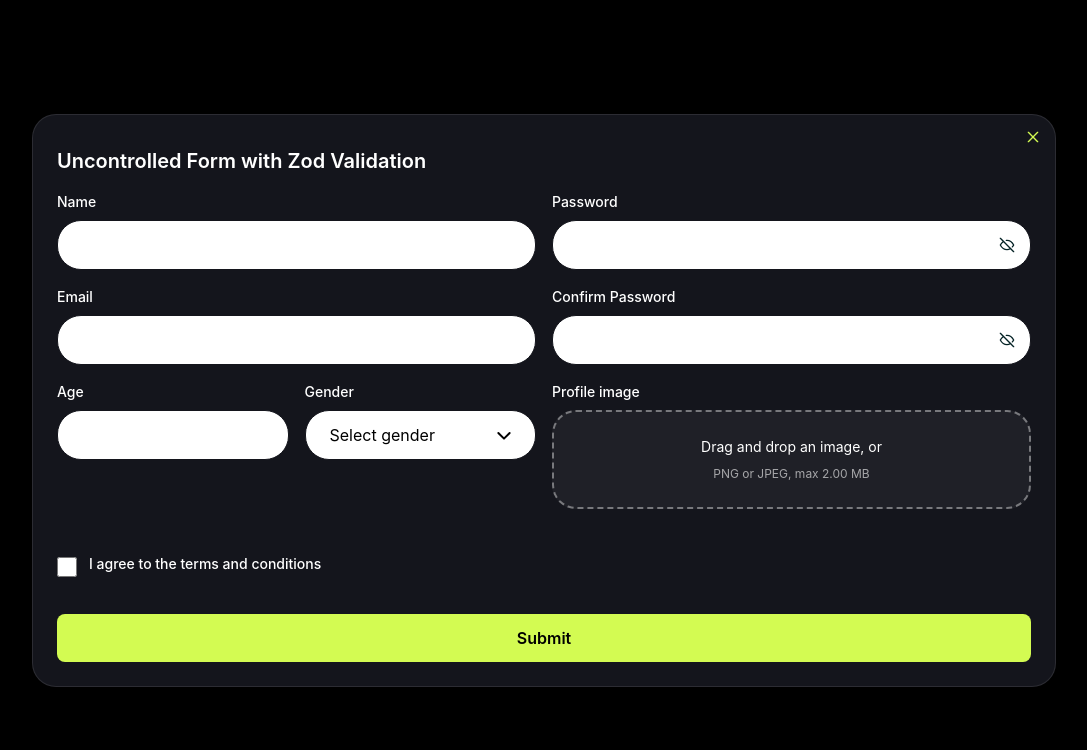
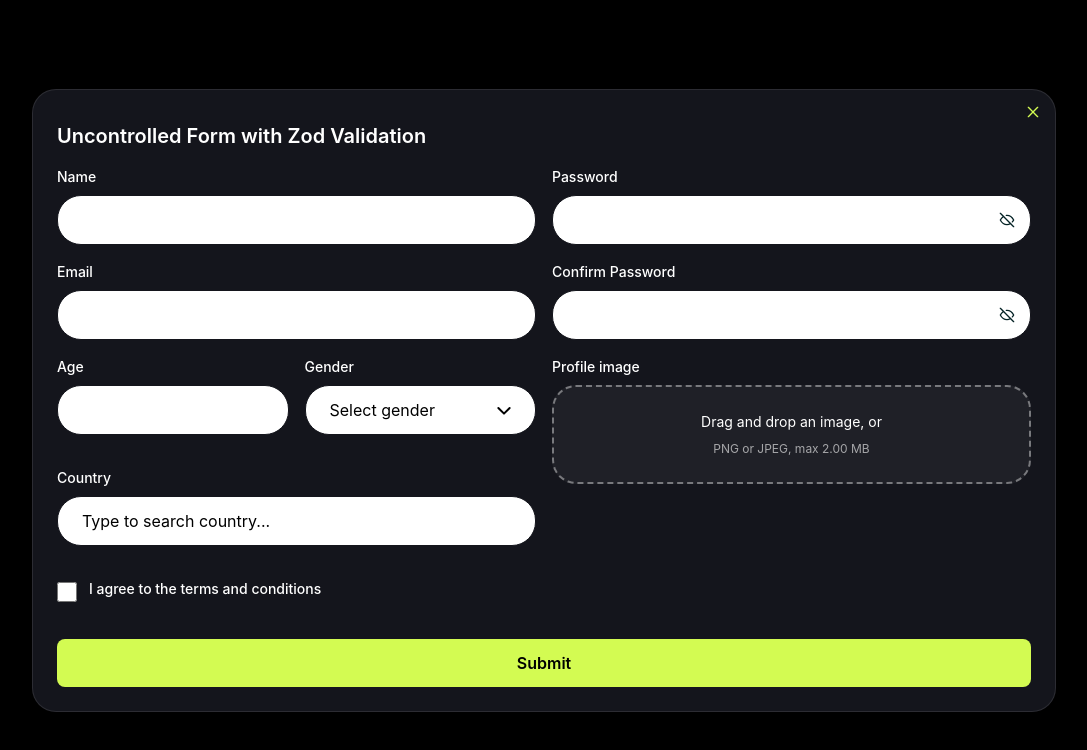
Before and after one commit to KikinovK/RSS-REACT-2026Q2, a React (Vite) app: page / in a window 1280 px wide. Both pictures are taken after a click on the button "Open Uncontrolled Modal". Shown: the top 750 px of the page, without its empty margins (96-1183 px from the left). Built offline with nearby package versions, Linux system fonts and the light colour scheme.

Commit message:
feat: add autocomplect country

```diff
--- a/src/components/ControlledForm/index.tsx
+++ b/src/components/ControlledForm/index.tsx
@@ -3,6 +3,7 @@ import { Controller, useForm } from 'react-hook-form';
 import { zodResolver } from '@hookform/resolvers/zod';
 import { useFormStore } from '../../store/formStore';
 import Button from '../ui/Button';
+import FieldAutocomplete from '../ui/FieldAutocomplete';
 import FieldCheckbox from '../ui/FieldCheckbox';
 import FieldInput from '../ui/FieldInput';
 import FieldSelect from '../ui/FieldSelect';
@@ -12,6 +13,7 @@ import { type FormData, formSchema } from '../../validate';
 
 const ControlledForm = () => {
   const addControlledSubmission = useFormStore((state) => state.addControlledSubmission);
+  const countries = useFormStore((state) => state.countries);
   const [imageValidationError, setImageValidationError] = useState<string | undefined>(undefined);
   const {
     register,
@@ -85,6 +87,23 @@ const ControlledForm = () => {
             placeholder="Select gender"
           />
         </div>
+        <Controller
+          control={control}
+          name="country"
+          render={({ field, fieldState }) => (
+            <FieldAutocomplete
+              id="country"
+              label="Country"
+              className="mb-4"
+              options={countries}
+              value={field.value ?? ''}
+              onChange={field.onChange}
+              onBlur={field.onBlur}
+              error={fieldState.error?.message}
+              placeholder="Type to search country..."
+            />
+          )}
+        />
         </div>
         <div>
           <FieldPasswordFields
--- a/src/components/ListDataForms/index.tsx
+++ b/src/components/ListDataForms/index.tsx
@@ -6,7 +6,7 @@ interface ListDataFormsProps {
 
 const ListDataForms = ({ submissions }: ListDataFormsProps) => {
   return (
-    <ul className="mt-4 text-sm text-stardust/80">
+    <ul className="w-full mt-4 text-sm text-stardust/80">
       {submissions.map((submission) => (
         <li key={submission.id} className="mb-4 p-4 border border-stardust/20 rounded">
           <div className="grid grid-cols-2 gap-2">
@@ -15,6 +15,7 @@ const ListDataForms = ({ submissions }: ListDataFormsProps) => {
             <span className="font-semibold"><strong>Email:</strong> {submission.data.email}</span>
             <span className="font-semibold"><strong>Age:</strong> {submission.data.age}</span>
             <span className="font-semibold"><strong>Gender:</strong> {submission.data.gender}</span>
+            <span className="font-semibold"><strong>Country:</strong> {submission.data.country}</span>
             <span className="font-semibold"><strong>Password:</strong> {submission.data.password}</span>
             <span className="font-semibold"><strong>Confirm Password:</strong> {submission.data.confirmPassword}</span>
             <span className="font-semibold"><strong>Terms:</strong> {submission.data.terms ? 'Accepted' : 'Not accepted'}</span>
--- a/src/components/UnControlledForm/index.tsx
+++ b/src/components/UnControlledForm/index.tsx
@@ -3,6 +3,7 @@ import * as z from 'zod';
 import { useFormStore } from '../../store/formStore';
 
 import Button from '../ui/Button';
+import FieldAutocomplete from '../ui/FieldAutocomplete';
 import FieldCheckbox from '../ui/FieldCheckbox';
 import FieldInput from '../ui/FieldInput';
 import FieldSelect from '../ui/FieldSelect';
@@ -15,10 +16,12 @@ type FieldErrors = Partial<Record<keyof FormData, string>>;
 
 const UnControlledForm = () => {
   const addUncontrolledSubmission = useFormStore((state) => state.addUncontrolledSubmission);
+  const countries = useFormStore((state) => state.countries);
   const [errors, setErrors] = useState<FieldErrors>({});
   const [isSubmitting, setIsSubmitting] = useState(false);
   const [isSubmitSuccessful, setIsSubmitSuccessful] = useState(false);
   const [imageValue, setImageValue] = useState<string>('');
+  const [countryValue, setCountryValue] = useState<string>('');
 
   const nameRef = useRef<HTMLInputElement>(null);
   const emailRef = useRef<HTMLInputElement>(null);
@@ -52,6 +55,7 @@ const UnControlledForm = () => {
       age: ageRef.current?.value || '',
       gender: genderRef.current?.value || '',
       terms: termsRef.current?.checked || false,
+      country: countryValue,
       image: imageValue,
     };
 
@@ -71,7 +75,7 @@ const UnControlledForm = () => {
     }
 
     return formData;
-  }, [validateField, imageValue]);
+  }, [validateField, imageValue, countryValue]);
 
   const handleSubmit = async (e: React.FormEvent<HTMLFormElement>) => {
     e.preventDefault();
@@ -90,6 +94,7 @@ const UnControlledForm = () => {
     const form = e.target as HTMLFormElement;
     form.reset();
     setImageValue('');
+    setCountryValue('');
     setErrors({});
     setIsSubmitting(false);
     setIsSubmitSuccessful(true);
@@ -172,6 +177,20 @@ const UnControlledForm = () => {
               placeholder="Select gender"
             />
           </div>
+          <FieldAutocomplete
+            id="country"
+            label="Country"
+            className="mb-4"
+            options={countries}
+            value={countryValue}
+            onChange={(val) => {
+              setCountryValue(val);
+              setErrors((prev) => ({ ...prev, country: undefined }));
+            }}
+            onBlur={() => handleBlur('country', countryValue)}
+            error={errors.country}
+            placeholder="Type to search country..."
+          />
         </div>
         <div>
           <FieldPasswordFields
--- /dev/null
+++ b/src/components/ui/FieldAutocomplete/index.tsx
@@ -0,0 +1,195 @@
+import {
+  useRef,
+  useState,
+  useEffect,
+  useId,
+  type ChangeEvent,
+  type KeyboardEvent,
+  forwardRef,
+  useImperativeHandle,
+} from 'react';
+
+import { Label, FieldError } from '../FieldInput';
+
+interface FieldAutocompleteProps {
+  id?: string;
+  label?: string;
+  error?: string;
+  className?: string;
+  value?: string;
+  options: string[];
+  placeholder?: string;
+  onChange?: (value: string) => void;
+  onBlur?: () => void;
+}
+
+const filterOptions = (options: string[], query: string): string[] => {
+  const trimmed = query.trim().toLowerCase();
+  if (!trimmed) return options;
+  return options.filter((option) => option.toLowerCase().includes(trimmed));
+};
+
+const FieldAutocomplete = forwardRef<HTMLInputElement, FieldAutocompleteProps>(
+  (
+    {
+      id: providedId,
+      label = 'Country',
+      error,
+      className,
+      value = '',
+      options,
+      placeholder = 'Type to search...',
+      onChange,
+      onBlur,
+    },
+    ref
+  ) => {
+    const generatedId = useId();
+    const id = providedId ?? generatedId;
+    const listId = `${id}-listbox`;
+    const errorId = `${id}-error`;
+
+    const inputRef = useRef<HTMLInputElement | null>(null);
+    const containerRef = useRef<HTMLDivElement | null>(null);
+    const [isOpen, setIsOpen] = useState(false);
+    const [activeIndex, setActiveIndex] = useState(-1);
+
+    useImperativeHandle(ref, () => inputRef.current as HTMLInputElement);
+
+    const matches = filterOptions(options, value);
+    const describedBy = error ? errorId : undefined;
+
+    useEffect(() => {
+      const handleClickOutside = (event: MouseEvent) => {
+        if (containerRef.current && !containerRef.current.contains(event.target as Node)) {
+          setIsOpen(false);
+        }
+      };
+      document.addEventListener('mousedown', handleClickOutside);
+      return () => document.removeEventListener('mousedown', handleClickOutside);
+    }, []);
+
+    const handleChange = (event: ChangeEvent<HTMLInputElement>) => {
+      onChange?.(event.target.value);
+      setIsOpen(true);
+      setActiveIndex(-1);
+    };
+
+    const handleSelect = (option: string) => {
+      onChange?.(option);
+      setIsOpen(false);
+      setActiveIndex(-1);
+    };
+
+    const handleKeyDown = (event: KeyboardEvent<HTMLInputElement>) => {
+      if (event.key === 'ArrowDown') {
+        event.preventDefault();
+        setIsOpen(true);
+        setActiveIndex((prev) => (prev < matches.length - 1 ? prev + 1 : 0));
+      } else if (event.key === 'ArrowUp') {
+        event.preventDefault();
+        setIsOpen(true);
+        setActiveIndex((prev) => (prev > 0 ? prev - 1 : matches.length - 1));
+      } else if (event.key === 'Enter' && activeIndex >= 0 && matches[activeIndex]) {
+        event.preventDefault();
+        handleSelect(matches[activeIndex]);
+      } else if (event.key === 'Escape') {
+        setIsOpen(false);
+        setActiveIndex(-1);
+      }
+    };
+
+    const handleFocus = () => {
+      setIsOpen(true);
+    };
+
+    return (
+      <div className={`flex flex-col ${className || ''}`}>
+        {label && <Label htmlFor={id}>{label}</Label>}
+        <div className="relative" ref={containerRef}>
+          <input
+            ref={inputRef}
+            id={id}
+            type="text"
+            role="combobox"
+            autoComplete="off"
+            value={value}
+            placeholder={placeholder}
+            onChange={handleChange}
+            onFocus={handleFocus}
+            onBlur={onBlur}
+            onKeyDown={handleKeyDown}
+            aria-invalid={!!error}
+            aria-describedby={describedBy}
+            aria-expanded={isOpen}
+            aria-controls={listId}
+            aria-autocomplete="list"
+            aria-activedescendant={
+              activeIndex >= 0 && matches[activeIndex] ? `${id}-opt-${activeIndex}` : undefined
+            }
+            className={`
+              w-full
+              px-6
+              py-3
+              bg-stardust
+              text-deep-space
+              text-body
+              border border-midnight-core
+              rounded-(--radius-inputs)
+              placeholder:text-deep-space
+              outline-none
+              transition-all
+              focus:border-guidepost-green
+              focus:ring-1 focus:ring-guidepost-green
+              disabled:opacity-50
+              disabled:cursor-not-allowed
+              ${error ? 'border-guidepost-green' : ''}
+            `}
+          />
+          {isOpen && matches.length > 0 && (
+            <ul
+              id={listId}
+              role="listbox"
+              className="absolute z-10 w-full max-h-60 overflow-auto mt-1 bg-stardust text-deep-space border border-midnight-core rounded-(--radius-inputs) shadow-lg"
+            >
+              {matches.map((option, index) => {
+                const isActive = index === activeIndex;
+                return (
+                  <li
+                    key={option}
+                    id={`${id}-opt-${index}`}
+                    role="option"
+                    aria-selected={isActive}
+                    onMouseEnter={() => setActiveIndex(index)}
+                    onMouseDown={(e) => {
+                      e.preventDefault();
+                    }}
+                    onClick={() => handleSelect(option)}
+                    className={`
+                      px-4 py-2 cursor-pointer text-body-sm
+                      ${isActive ? 'bg-guidepost-green/30' : 'hover:bg-guidepost-green/20'}
+                    `}
+                  >
+                    {option}
+                  </li>
+                );
+              })}
+            </ul>
+          )}
+          {isOpen && matches.length === 0 && (
+            <div
+              className="absolute z-10 w-full mt-1 bg-stardust text-deep-space/60 border border-midnight-core rounded-(--radius-inputs) shadow-lg px-4 py-2 text-body-sm"
+            >
+              No matches found
+            </div>
+          )}
+        </div>
+        <FieldError id={id}>{error}</FieldError>
+      </div>
+    );
+  }
+);
+
+FieldAutocomplete.displayName = 'FieldAutocomplete';
+
+export default FieldAutocomplete;
--- /dev/null
+++ b/src/store/constants.ts
@@ -0,0 +1,59 @@
+export const COUNTRIES: string[] = [
+  'Argentina',
+  'Australia',
+  'Austria',
+  'Belarus',
+  'Belgium',
+  'Brazil',
+  'Bulgaria',
+  'Canada',
+  'Chile',
+  'China',
+  'Colombia',
+  'Croatia',
+  'Czech Republic',
+  'Denmark',
+  'Egypt',
+  'Estonia',
+  'Finland',
+  'France',
+  'Germany',
+  'Greece',
+  'Hungary',
+  'Iceland',
+  'India',
+  'Indonesia',
+  'Ireland',
+  'Israel',
+  'Italy',
+  'Japan',
+  'Kazakhstan',
+  'Latvia',
+  'Lithuania',
+  'Mexico',
+  'Moldova',
+  'Netherlands',
+  'New Zealand',
+  'Norway',
+  'Poland',
+  'Portugal',
+  'Romania',
+  'Russia',
+  'Serbia',
+  'Singapore',
+  'Slovakia',
+  'Slovenia',
+  'South Africa',
+  'South Korea',
+  'Spain',
+  'Sweden',
+  'Switzerland',
+  'Thailand',
+  'Turkey',
+  'Ukraine',
+  'United Arab Emirates',
+  'United Kingdom',
+  'United States',
+  'Uruguay',
+  'Vietnam',
+];
--- a/src/store/formStore.ts
+++ b/src/store/formStore.ts
@@ -2,6 +2,7 @@ import { create } from 'zustand';
 import { persist, createJSONStorage } from 'zustand/middleware';
 
 import type { FormData } from '../validate';
+import { COUNTRIES } from './constants';
 
 export interface FormSubmission {
   id: string;
@@ -10,6 +11,7 @@ export interface FormSubmission {
 }
 
 interface FormStore {
+  countries: string[];
   controlledSubmissions: FormSubmission[];
   uncontrolledSubmissions: FormSubmission[];
   addControlledSubmission: (data: FormData) => void;
@@ -22,6 +24,7 @@ interface FormStore {
 export const useFormStore = create<FormStore>()(
   persist(
     (set) => ({
+      countries: COUNTRIES,
       controlledSubmissions: [],
       uncontrolledSubmissions: [],
 
@@ -64,6 +67,10 @@ export const useFormStore = create<FormStore>()(
     {
       name: 'form-storage',
       storage: createJSONStorage(() => localStorage),
+      partialize: (state) => ({
+        controlledSubmissions: state.controlledSubmissions,
+        uncontrolledSubmissions: state.uncontrolledSubmissions,
+      }),
     }
   )
 );
--- a/src/validate/index.ts
+++ b/src/validate/index.ts
@@ -30,7 +30,6 @@ const isDataUrlImage = (val: string): boolean => {
 
   if (!ACCEPTED_IMAGE_TYPES.includes(mimeType)) return false;
 
-  // Approximate byte size from base64 length (4 chars => 3 bytes, padding adjusts).
   const padding = (base64.endsWith('==') ? 2 : base64.endsWith('=') ? 1 : 0);
   const approxBytes = Math.floor((base64.length * 3) / 4) - padding;
   return approxBytes <= MAX_IMAGE_SIZE_BYTES;
@@ -102,6 +101,9 @@ export const formSchema = z.object({
   confirmPassword: z
     .string()
     .min(1, 'Please confirm your password'),
+  country: z
+    .string()
+    .min(1, 'Please select a country'),
   image: z
     .string()
     .min(1, 'Please upload an image')
```
